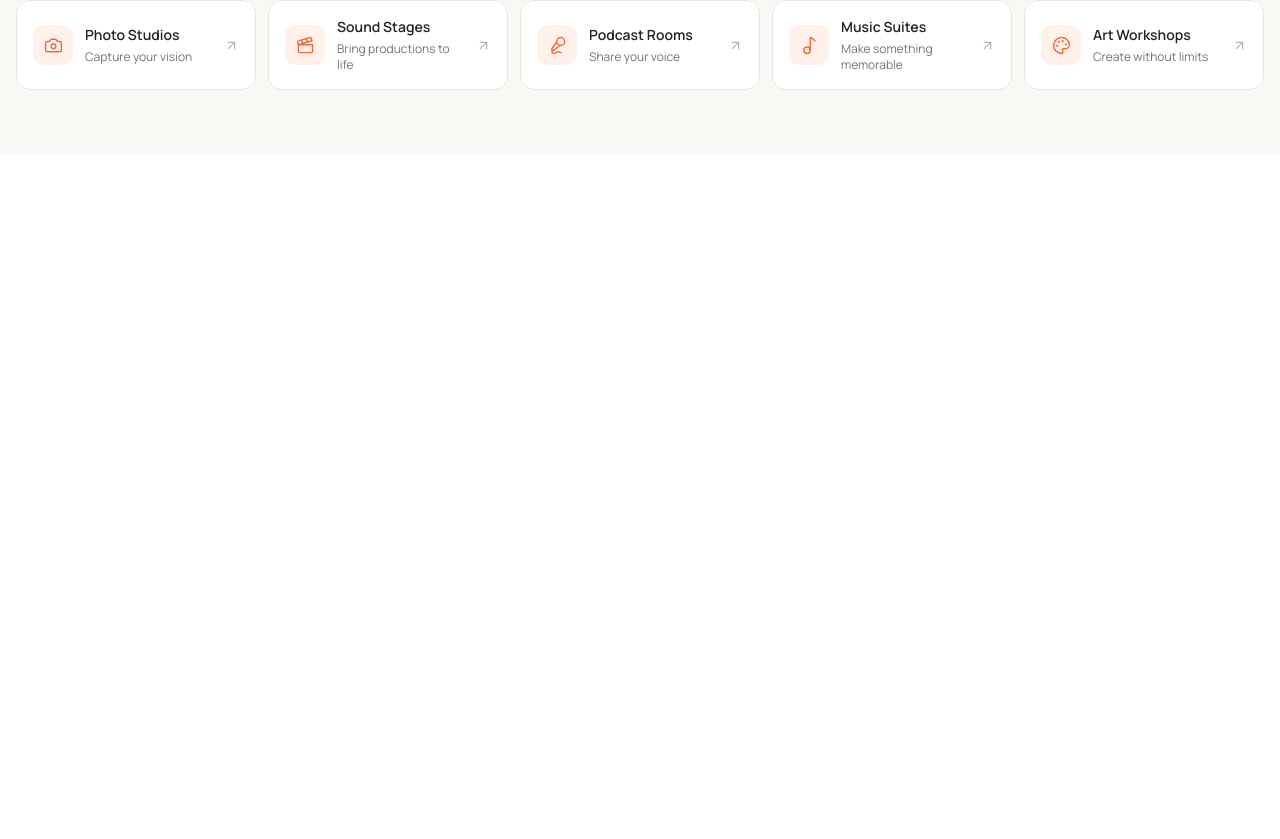
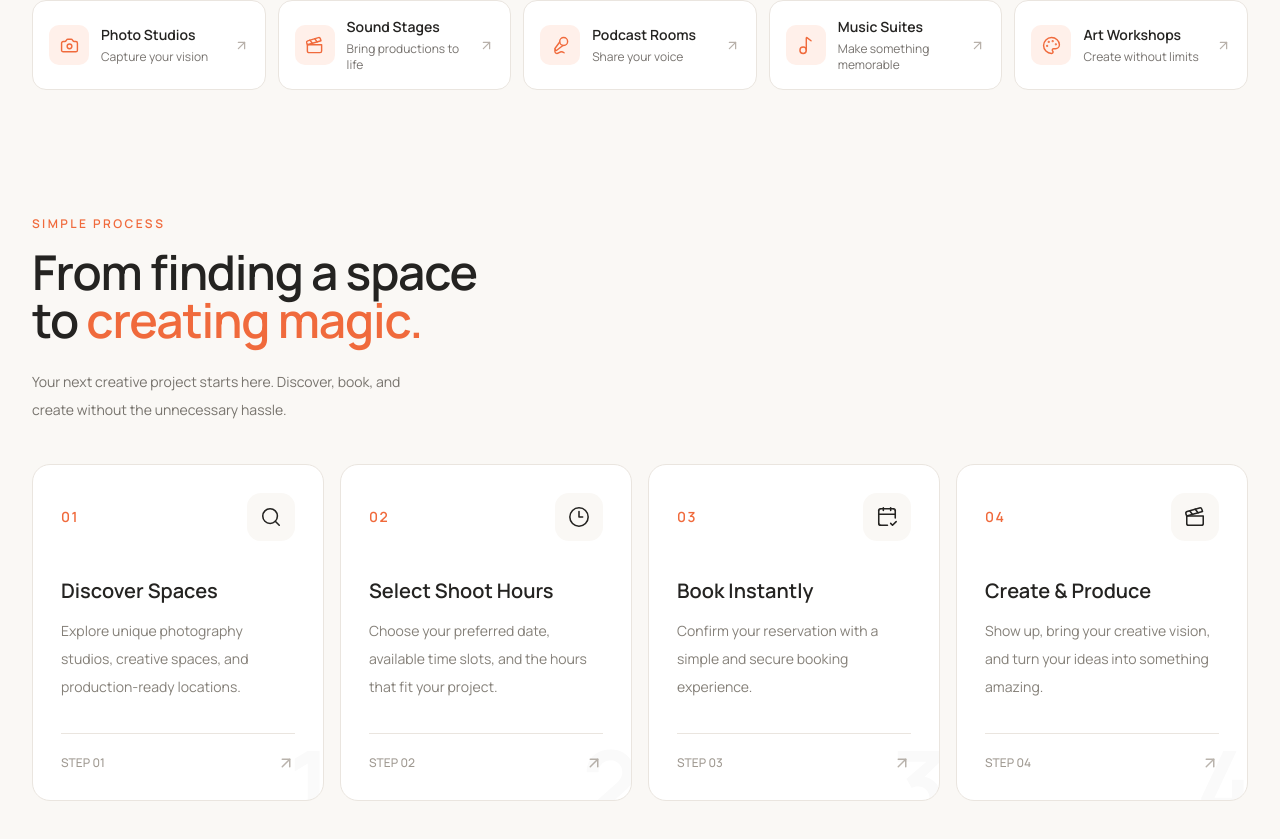
Before and after one commit to waliullah9277/kreovix-client, a Next.js app: page / in a window 1280 px wide. Shown: the part 985-1824 px from the top of the page. Before the commit the page ends 1139 px from the top, so only its background shows below. Built offline with nearby package versions, Linux system fonts and the light colour scheme.

Commit message:
extara home page section how booking works implements

```diff
--- a/src/app/page.tsx
+++ b/src/app/page.tsx
@@ -1,4 +1,5 @@
 import Banner from "@/components/home/Banner";
+import HowBookingWorks from "@/components/home/HowBookingWorks";
 import StudioCategories from "@/components/home/StudioCategories";
 import Image from "next/image";
 
@@ -8,6 +9,7 @@ export default function Home() {
       <main>
         <Banner/>
         <StudioCategories/>
+        <HowBookingWorks/>
       </main>
     </div>
   );
--- a/src/components/home/Banner.tsx
+++ b/src/components/home/Banner.tsx
@@ -98,7 +98,7 @@ const Banner = () => {
                 <div className="absolute inset-0 bg-gradient-to-r from-[#171614] via-[#171614]/80 to-[#171614]/15" />
 
                 {/* Content */}
-                <div className="relative z-10 mx-auto w-full max-w-7xl px-4 sm:px-6 lg:px-8 xl:px-12 py-16">
+                <div className="relative z-10 mx-auto w-full max-w-7xl px-4 sm:px-6 lg:px-8 py-16">
 
                   {/* Category */}
                   <div className="mb-6 inline-flex items-center gap-2 rounded-full border border-[#F06A3C]/50 bg-black/30 px-4 py-2 text-xs font-semibold text-white backdrop-blur-md sm:text-sm">
--- /dev/null
+++ b/src/components/home/HowBookingWorks.tsx
@@ -0,0 +1,119 @@
+import {
+  Search,
+  Clock3,
+  CalendarCheck2,
+  Clapperboard,
+  ArrowUpRight,
+} from "lucide-react";
+
+const steps = [
+  {
+    number: "01",
+    title: "Discover Spaces",
+    description:
+      "Explore unique photography studios, creative spaces, and production-ready locations.",
+    icon: Search,
+  },
+  {
+    number: "02",
+    title: "Select Shoot Hours",
+    description:
+      "Choose your preferred date, available time slots, and the hours that fit your project.",
+    icon: Clock3,
+  },
+  {
+    number: "03",
+    title: "Book Instantly",
+    description:
+      "Confirm your reservation with a simple and secure booking experience.",
+    icon: CalendarCheck2,
+  },
+  {
+    number: "04",
+    title: "Create & Produce",
+    description:
+      "Show up, bring your creative vision, and turn your ideas into something amazing.",
+    icon: Clapperboard,
+  },
+];
+
+const HowBookingWorks = () => {
+  return (
+    <section className="bg-[#FAF8F5] py-10 md:py-14">
+      <div className="mx-auto w-full max-w-7xl px-4 sm:px-6 lg:px-8">
+        {/* Section Heading */}
+        <div className="mb-8 md:mb-10 md:flex-row md:items-end">
+          <div className="max-w-xl mb-6">
+            <span className="mb-4 inline-block text-xs font-semibold uppercase tracking-[0.2em] text-[#F06A3C]">
+              Simple Process
+            </span>
+
+            <h2 className="text-3xl font-semibold tracking-tight text-[#242321] sm:text-4xl lg:text-5xl">
+              From finding a space
+              <br />
+              to <span className="text-[#F06A3C]">creating magic.</span>
+            </h2>
+          </div>
+
+          <p className="max-w-sm text-sm leading-7 text-[#77736D]">
+            Your next creative project starts here. Discover, book, and create
+            without the unnecessary hassle.
+          </p>
+        </div>
+
+        {/* Steps */}
+        <div className="grid grid-cols-1 gap-4 sm:grid-cols-2 lg:grid-cols-4">
+          {steps.map((step, index) => {
+            const Icon = step.icon;
+
+            return (
+              <div
+                key={step.number}
+                className="group relative overflow-hidden rounded-2xl border border-[#EAE5DF] bg-white p-6 transition-all duration-300 hover:-translate-y-1 hover:border-[#F06A3C]/40 hover:shadow-xl hover:shadow-[#242321]/5 sm:p-7"
+              >
+                {/* Number */}
+                <div className="mb-9 flex items-center justify-between">
+                  <span className="text-sm font-semibold tracking-widest text-[#F06A3C]">
+                    {step.number}
+                  </span>
+
+                  <div className="flex h-12 w-12 items-center justify-center rounded-xl bg-[#FAF8F5] text-[#242321] transition-colors duration-300 group-hover:bg-[#F06A3C] group-hover:text-white">
+                    <Icon size={22} strokeWidth={1.7} />
+                  </div>
+                </div>
+
+                {/* Content */}
+                <h3 className="mb-3 text-xl font-semibold text-[#242321]">
+                  {step.title}
+                </h3>
+
+                <p className="text-sm leading-7 text-[#858079]">
+                  {step.description}
+                </p>
+
+                {/* Bottom indicator */}
+                <div className="mt-8 flex items-center justify-between border-t border-[#EAE5DF] pt-5">
+                  <span className="text-xs font-medium text-[#A09A92]">
+                    STEP {step.number}
+                  </span>
+
+                  <ArrowUpRight
+                    size={18}
+                    className="text-[#B9B3AC] transition-all duration-300 group-hover:-translate-y-1 group-hover:translate-x-1 group-hover:text-[#F06A3C]"
+                  />
+                </div>
+
+                {/* Decorative background number */}
+                <span className="pointer-events-none absolute -bottom-8 -right-2 text-8xl font-bold text-[#242321]/[0.025]">
+                  {index + 1}
+                </span>
+              </div>
+            );
+          })}
+        </div>
+      </div>
+    </section>
+  );
+};
+
+export default HowBookingWorks;
--- a/src/components/home/StudioCategories.tsx
+++ b/src/components/home/StudioCategories.tsx
@@ -40,7 +40,7 @@ const categories = [
 export default function StudioCategories() {
   return (
     <section className="bg-[#FAF8F5] py-14 8 md:py-16">
-      <div className="mx-auto max-w-7xl px-4">
+      <div className="mx-auto max-w-7xl px-4 sm:px-6 lg:px-8">
         <div className="mb-8 flex flex-col gap-3 sm:flex-row sm:items-end sm:justify-between">
           <div>
             <p className="mb-2 text-xs font-semibold uppercase tracking-[0.18em] text-[#F06A3C]">
--- a/src/components/shared/Navbar.tsx
+++ b/src/components/shared/Navbar.tsx
@@ -46,7 +46,7 @@ const Navbar = () => {
 
   return (
     <header className="sticky top-0 z-50 w-full border-b border-[#EAE5DF] bg-[#FAF8F5]/95 backdrop-blur-md">
-      <nav className="mx-auto flex h-16 max-w-7xl items-center justify-between px-4">
+      <nav className="mx-auto flex h-16 max-w-7xl items-center justify-between px-4 sm:px-6 lg:px-8">
 
         {/* Logo */}
         <Link href="/" className="shrink-0">
```
